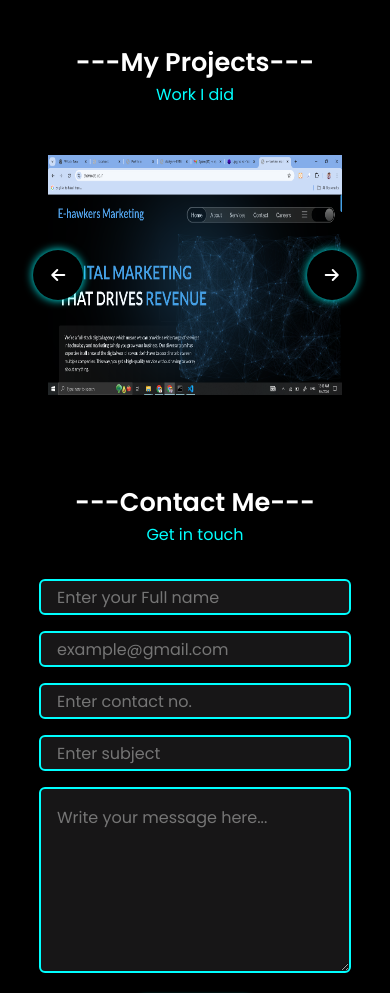
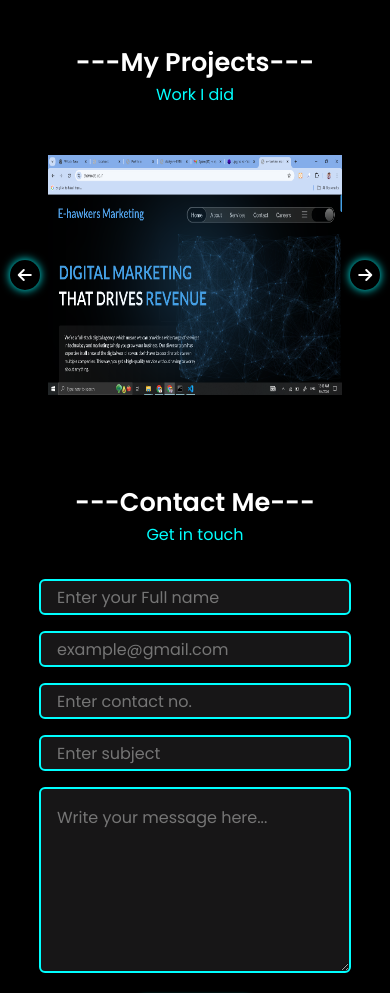
Before and after one commit to cyberhunk/my-portpolio, a plain HTML site: page index.html in a window 390 px wide. Shown: the part 3319-4312 px from the top of the page. Drawn offline with Linux system fonts and the light colour scheme.

Commit message:
crousel butoon for res

```diff
--- a/app.js
+++ b/app.js
@@ -73,12 +73,12 @@ function updateButtonVisibility() {
   if (scrollAmount <= 0) {
     prevBtn.style.color = "aqua";
   } else {
-    prevBtn.style.display = "block";
+    prevBtn.style.color = "gray";
   }
   if (scrollAmount >= projList.scrollWidth - projList.clientWidth) {
     nextBtn.style.color = "aqua";
   } else {
-    nextBtn.style.display = "block";
+    nextBtn.style.color = "gray";
   }
 }
 
--- a/mediaqueries.css
+++ b/mediaqueries.css
@@ -193,6 +193,22 @@
     width: 40px;
     line-height: 40px;
   }
+  #left-prev-btn {
+    left: -13%;
+    height: 30px;
+    width: 30px;
+    display: flex;
+    align-items: center;
+    justify-content: center;
+  }
+  #right-prev-btn {
+    right: -13%;
+    height: 30px;
+    width: 30px;
+    display: flex;
+    align-items: center;
+    justify-content: center;
+  }
   .prof .outer-circle {
     height: 8rem;
     width: 8rem;
```
